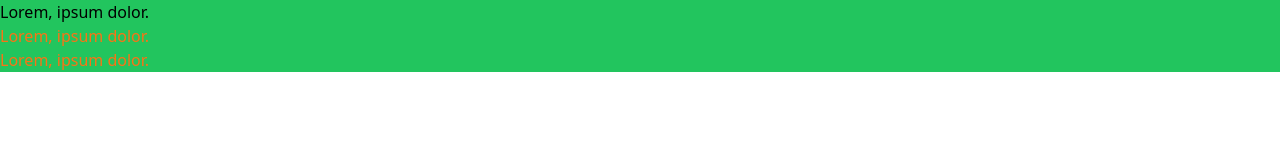
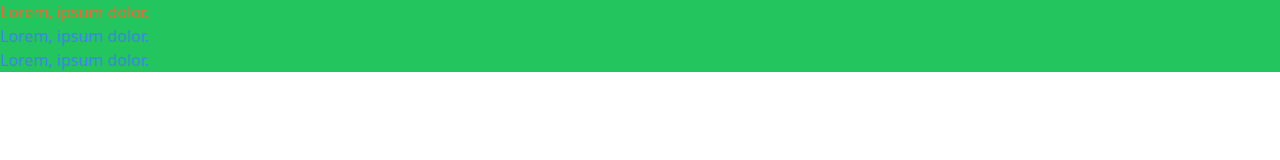
Before and after one commit to joseenrique-dev/tailwind-css, a website: page src/index.html in a window 1280 px wide. Drawn offline with Linux system fonts and the light colour scheme.

Commit message:
added custom color to taildwin conf

```diff
--- a/src/index.html
+++ b/src/index.html
@@ -8,8 +8,8 @@
   <body>
     <div class="bg-green-500">
       <h1 class="text-danger">Lorem, ipsum dolor.</h1>
-      <h2 class="text-orange-500">Lorem, ipsum dolor.</h2>
-      <h3 class="text-orange-500">Lorem, ipsum dolor.</h3>
+      <h2 class="text-blue-500">Lorem, ipsum dolor.</h2>
+      <h3 class="text-blue-500">Lorem, ipsum dolor.</h3>
     </div>
   </body>
 </html>
--- a/tailwind.config.js
+++ b/tailwind.config.js
@@ -1,7 +1,11 @@
 module.exports = {
   content: ['./src/**/*.{html,js}'],
   theme: {
-    extend: {},
+    extend: {
+      colors: {
+        danger: '#ff5f34',
+      },
+    },
   },
   plugins: [],
 };
```
Also changed, not shown: dist/output.css.
